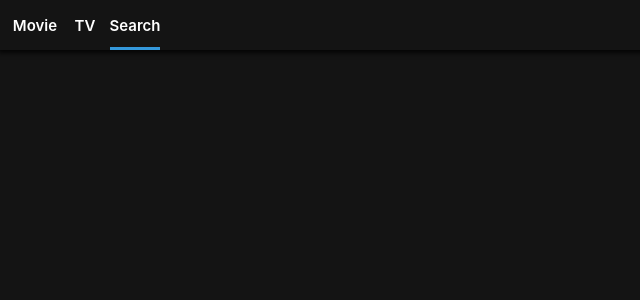
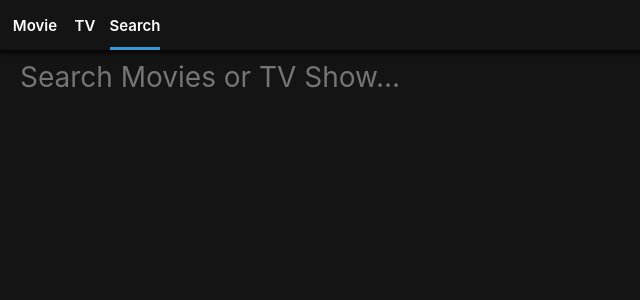
Before and after one commit to noel88/study_react_project_nomflix, a React (Create React App) app: page /search in a window 1280 px wide. Shown: the top 300 px of the page, without its empty margins (0-640 px from the left). Built offline with nearby package versions, Linux system fonts and the light colour scheme.

Commit message:
search Container update

```diff
--- a/src/Routes/Search/SearchContainer.js
+++ b/src/Routes/Search/SearchContainer.js
@@ -1,6 +1,7 @@
 import React, {Component} from 'react';
 import SearchPresenter from "./SearchPresenter";
 import { moviesApi, tvApi} from "../../api";
+
 
 class SearchContainer extends Component {
     state = {
@@ -12,23 +13,34 @@ class SearchContainer extends Component {
 
     };
 
-    handleSubmit = () => {
+    handleSubmit = event => {
+        event.preventDefault();
+
         const {searchTerm} = this.state;
         if (searchTerm !== "") {
-            this.SearchByTerm();
+            this.searchByTerm();
         }
     };
 
-    SearchByTerm = async() => {
+    updateTerm = event => {
+        const {
+            target: {value}
+        } = event;
+        this.setState({
+            searchTerm: value
+        });
+    };
+
+    searchByTerm = async () => {
         const {searchTerm} = this.state;
         this.setState({loading: true});
         try {
             const {
-                data: { result: movieResults }
+                data: { results: movieResults }
             } = await moviesApi.search(searchTerm);
 
             const {
-                data: { result: tvResults }
+                data: { results: tvResults }
             } = await tvApi.search(searchTerm);
 
             this.setState({
@@ -41,6 +53,26 @@ class SearchContainer extends Component {
             this.setState({loading: false});
         }
     };
+    // searchByTerm = async () => {
+    //     const { searchTerm } = this.state;
+    //     this.setState({ loading: true });
+    //     try {
+    //         const {
+    //             data: { results: movieResults }
+    //         } = await moviesApi.search(searchTerm);
+    //         const {
+    //             data: { results: tvResults }
+    //         } = await tvApi.search(searchTerm);
+    //         this.setState({
+    //             movieResults,
+    //             tvResults
+    //         });
+    //     } catch {
+    //         this.setState({ error: "Can't find results." });
+    //     } finally {
+    //         this.setState({ loading: false });
+    //     }
+    // };
 
     render() {
         const {
@@ -51,6 +83,9 @@ class SearchContainer extends Component {
             error
         } = this.state;
 
+        console.log("movie data", movieResults);
+        console.log("tv data", tvResults);
+
         return (
            <SearchPresenter
                 movieResults={movieResults}
@@ -59,6 +94,7 @@ class SearchContainer extends Component {
                 loading={loading}
                 error={error}
                 handleSubmit={this.handleSubmit}
+                updateTerm={this.updateTerm}
            />
         );
     }
--- a/src/Routes/Search/SearchPresenter.js
+++ b/src/Routes/Search/SearchPresenter.js
@@ -1,16 +1,91 @@
-import React from 'react';
+import React, {Component} from 'react';
 import PropsTypes from 'prop-types';
 import styled from "styled-components";
+import Loader from "../../Components/loader";
+import Section from "../../Components/Section";
+import Poster from "../../Components/Poster";
 
 
-const SearchPresenter =({
-    movieResults,
-    tvResults,
-    error,
-    searchTerm,
-    loading,
-    handleSubmit
-}) => null;
+const Container = styled.div`
+  padding: 10px 20px;
+`;
+
+const Form = styled.form`
+  margin-bottom: 50px;
+  width: 100%;
+`;
+
+const Input = styled.input`
+  all: unset;
+  font-size: 28px;
+  width: 100%;
+`;
+
+
+class SearchPresenter extends Component{
+
+    render() {
+        let {
+            movieResults,
+            tvResults,
+            error,
+            searchTerm,
+            loading,
+            handleSubmit,
+            updateTerm
+        } = this.props;
+
+        return (
+            <Container>
+                <Form onSubmit={handleSubmit}>
+                    <Input
+                        placeholder="Search Movies or TV Show..."
+                        value={searchTerm}
+                        onChange={updateTerm}
+                    />
+                </Form>
+                {
+                    loading ?
+                        <Loader /> : (
+                            <>
+                                {
+                                    movieResults && movieResults.length > 0 && (
+                                        <Section title="Movie Results">
+                                            {movieResults.map(movie => (
+                                                <Poster
+                                                    id={movie.id}
+                                                    imageURL={movie.poster_path}
+                                                    title={movie.title}
+                                                    rating={movie.vote_average}
+                                                    year={movie.release_date.substring(0,4)}
+                                                />
+                                            ))}
+                                        </Section>
+                                    )
+                                }
+                                {
+                                    tvResults && tvResults.length > 0 && (
+                                        <Section title="TV Results">
+                                            {tvResults.map(tv => (
+                                                <Poster
+                                                    id={tv.id}
+                                                    imageURL={tv.poster_path}
+                                                    title={tv.name}
+                                                    rating={tv.vote_average}
+                                                    year={tv.first_air_date.substring(0,4)}
+                                                />
+                                            ))}
+                                        </Section>
+                                    )
+                                }
+                            </>
+                        )
+                }
+            </Container>
+        );
+    }
+};
+
 
 
 SearchPresenter.propTypes = {
@@ -19,7 +94,8 @@ SearchPresenter.propTypes = {
     error: PropsTypes.string,
     searchTerm: PropsTypes.string,
     loading: PropsTypes.bool.isRequired,
-    handleSubmit: PropsTypes.func.isRequired
+    handleSubmit: PropsTypes.func.isRequired,
+    updateTerm: PropsTypes.func.isRequired
 };
 
 
```
